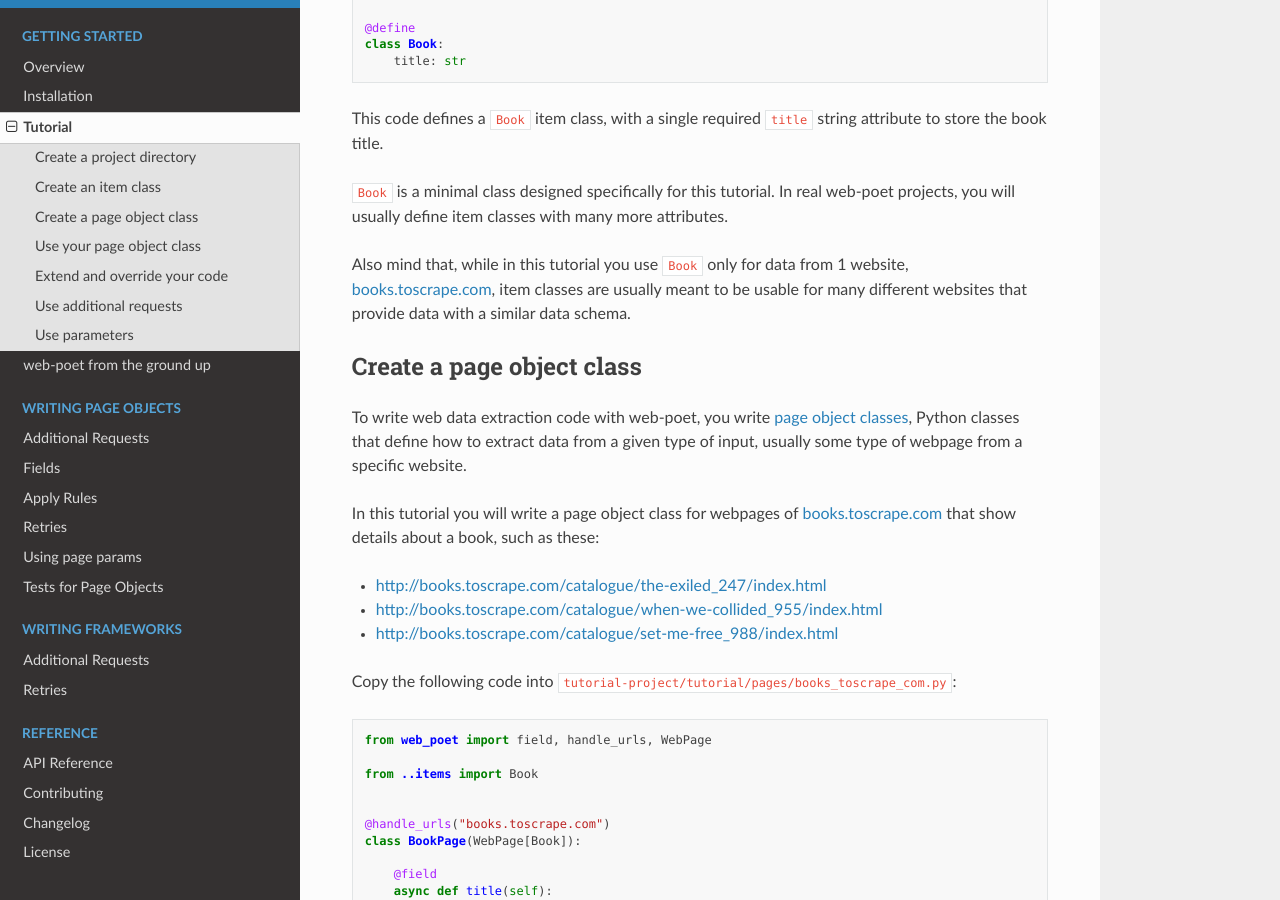
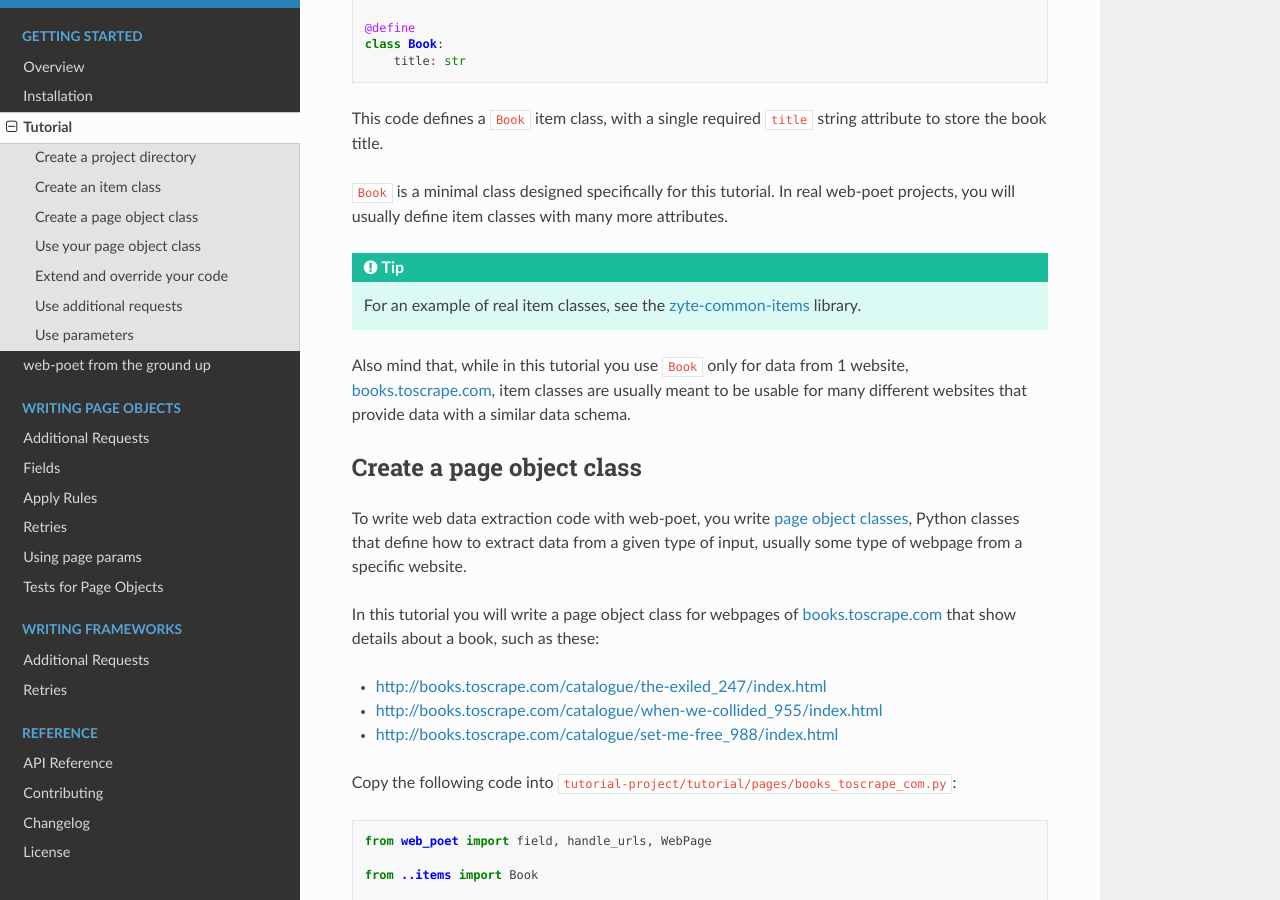
Before and after one commit to scrapinghub/web-poet, a Sphinx documentation site: the page built from docs/intro/tutorial.rst, in a window 1280 px wide and 900 px high, scrolled down 1592 px. Built offline with Sphinx 7.4.7 and the Read the Docs theme 2.0.0, drawn with Linux system fonts in a browser that asks for light colours.

Commit message:
Suggest zyte-common-items for real item class examples

```diff
--- a/docs/intro/tutorial.rst
+++ b/docs/intro/tutorial.rst
@@ -97,6 +97,11 @@ string attribute to store the book title.
 ``Book`` is a minimal class designed specifically for this tutorial. In real
 web-poet projects, you will usually define item classes with many more
 attributes.
+
+.. tip:: For an example of real item classes, see the `zyte-common-items`_
+         library.
+
+         .. _zyte-common-items: https://zyte-common-items.readthedocs.io/en/latest/
 
 Also mind that, while in this tutorial you use ``Book`` only for data from 1
 website, `books.toscrape.com`_, item classes are usually meant to be usable for
```
